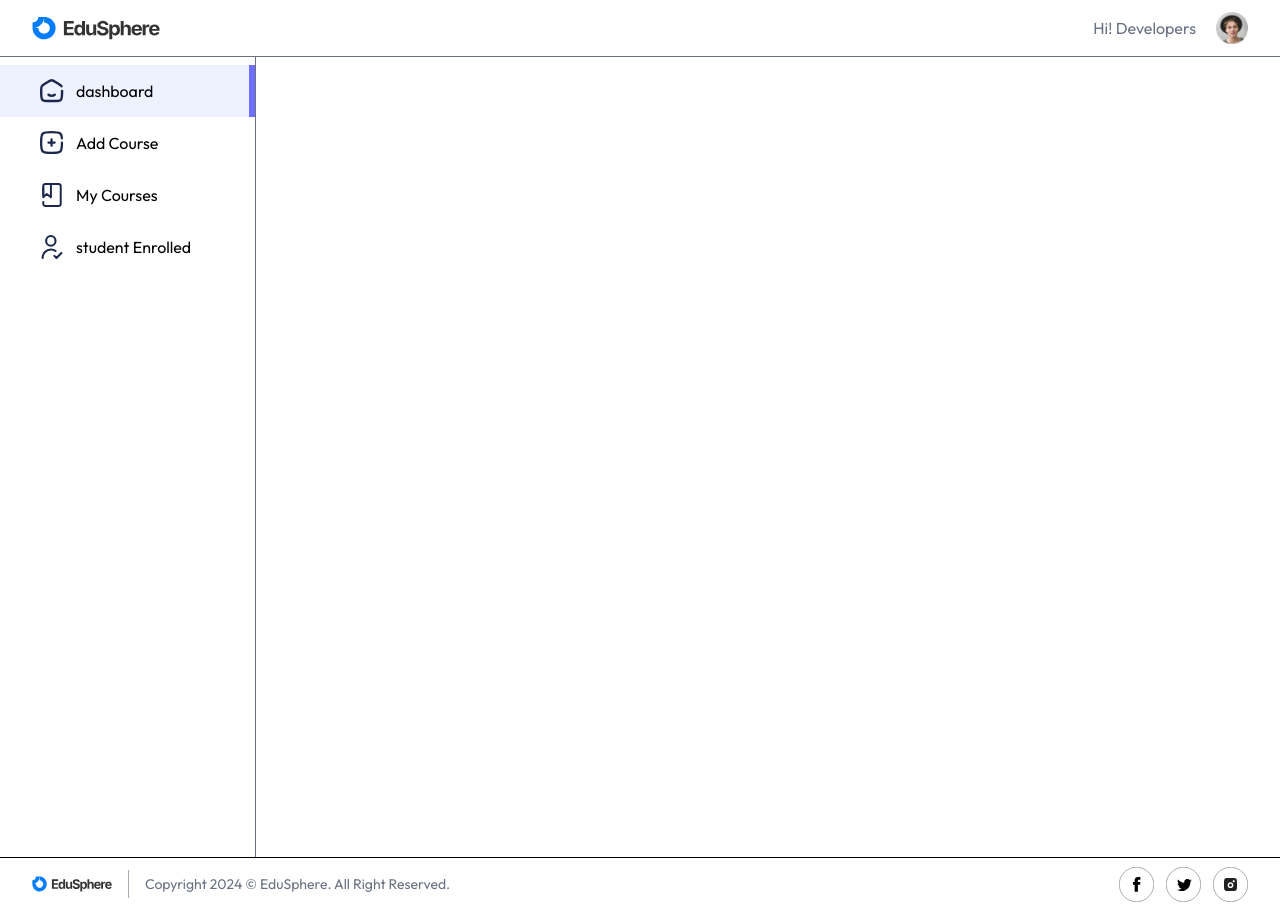
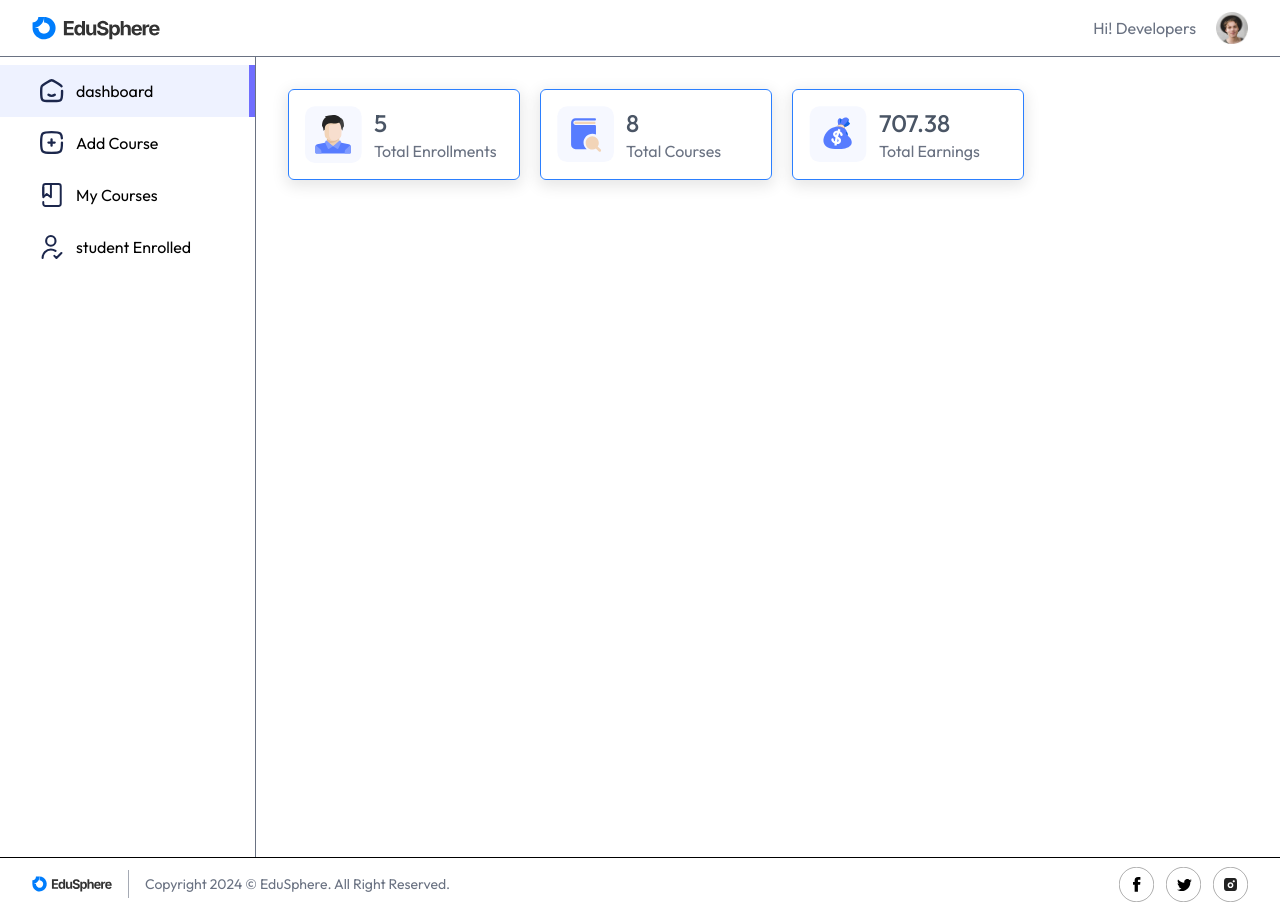
Before and after one commit to Yashsuryan/EduSphere, a React (Vite) app in the folder client/: page /educator in a window 1280 px wide. Built offline with nearby package versions, Linux system fonts and the light colour scheme; no server answers.

Commit message:
feat(DashBoard): Basic details

```diff
--- a/client/src/App.jsx
+++ b/client/src/App.jsx
@@ -30,7 +30,7 @@ const App = () => {
         <Route path='/loading/:path'  element={<Loading />}/>
         <Route path='/educator' element={<Educator/>}
         >
-          <Route  path='educator' element={<Dashboard/>}/>
+          <Route  path='/educator' element={<Dashboard/>}/>
           <Route  path='add-course' element={<AddCourse/>}/>
           <Route  path='my-courses' element={<MyCourses/>}/>
           <Route  path='student-enrolled' element={<StudentsEnrolled />}/>
--- a/client/src/pages/educator/Dashboard.jsx
+++ b/client/src/pages/educator/Dashboard.jsx
@@ -1,11 +1,50 @@
-import React from 'react'
+import React, { useContext, useEffect, useState } from 'react'
+import { AppContext } from '../../context/AppContext';
+import { assets, dummyDashboardData } from '../../assets/assets';
+import Loading from '../../components/student/Loading';
 
 const Dashboard = () => {
-  return (
-    <div>
-        <h1>Educator Dashboard</h1>
+
+  const { currency } = useContext(AppContext);
+  const [dashboardData, setDashboardData] = useState(null);
+
+  const fetchDashboardData = async () => {
+    setDashboardData(dummyDashboardData)
+  }
+
+  useEffect(() => {
+    fetchDashboardData();
+  },[])
+
+  return dashboardData ? (
+    <div className='min-h-screen flex flex-col items-start justify-between gap-8 md:p-8 md:pb-0 p-4 pt-8 pb-0'>
+        <div className='space-y-5'>
+          <div className='flex flex-wrap gap-5 items-center'>
+            <div className='flex items-center gap-3 shadow-custom-card border border-blue-500 p-4 w-58 rounded-md'>
+              <img src={assets.patients_icon} alt="patients_icon" />
+              <div>
+                <p className='text-2xl font-medium text-gray-600'>{dashboardData.enrolledStudentsData.length}</p>
+                <p className='text-base text-gray-500'>Total Enrollments</p>
+              </div>
+            </div>
+            <div className='flex items-center gap-3 shadow-custom-card border border-blue-500 p-4 w-58 rounded-md'>
+              <img src={assets.appointments_icon} alt="patients_icon" />
+              <div>
+                <p className='text-2xl font-medium text-gray-600'>{dashboardData.totalCourses}</p>
+                <p className='text-base text-gray-500'>Total Courses</p>
+              </div>
+            </div>
+            <div className='flex items-center gap-3 shadow-custom-card border border-blue-500 p-4 w-58 rounded-md'>
+              <img src={assets.earning_icon} alt="patients_icon" />
+              <div>
+                <p className='text-2xl font-medium text-gray-600'>{currency}{dashboardData.totalEarnings}</p>
+                <p className='text-base text-gray-500'>Total Earnings</p>
+              </div>
+            </div>
+          </div>
+        </div>
     </div>
-  )
+  ) : <Loading />
 }
 
 export default Dashboard
```
